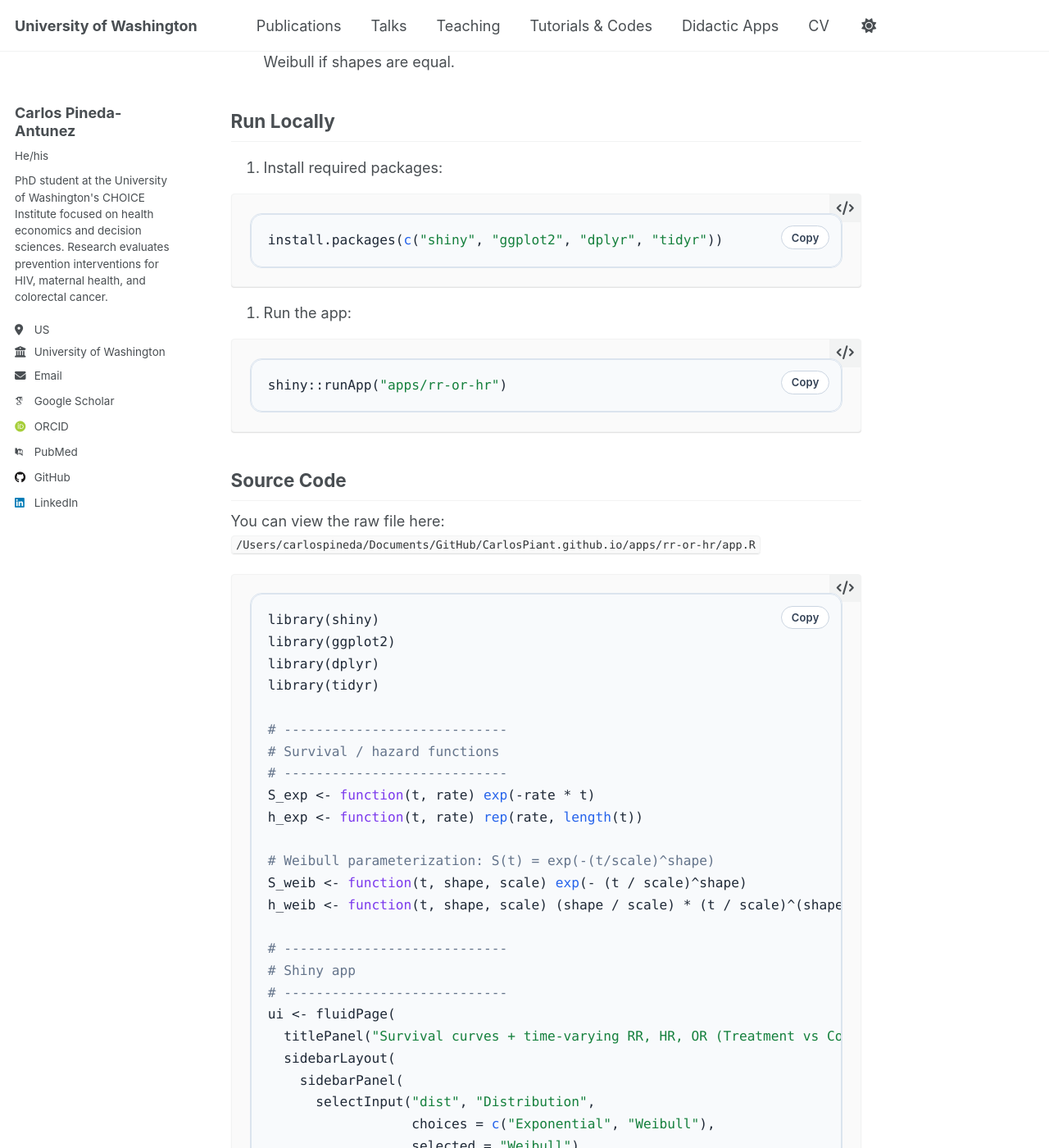
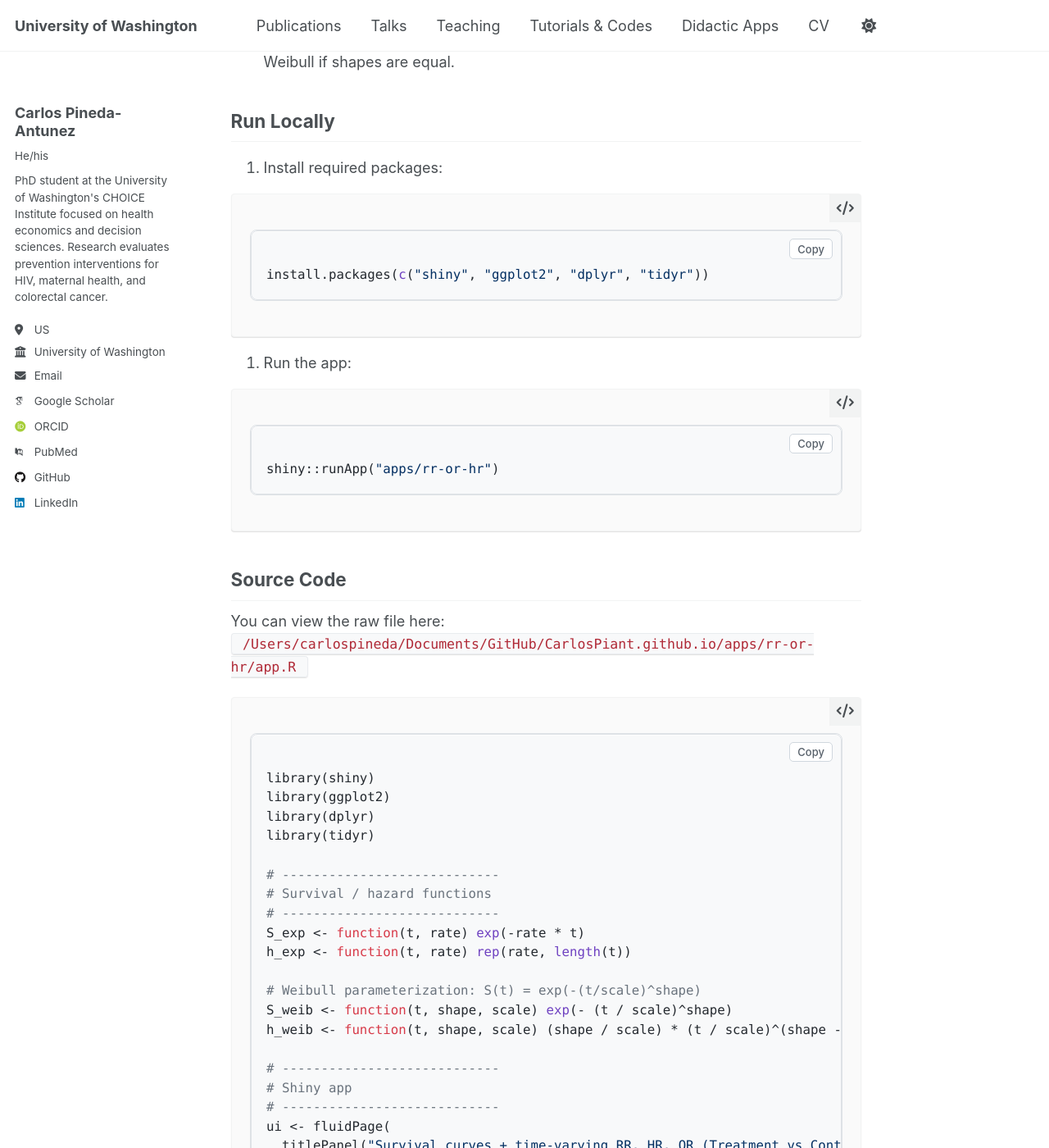
Before and after one commit to CarlosPiant/CarlosPiant.github.io, a Jekyll site: the page built from _apps/rr-or-hr.md, in a window 1280 px wide and 1400 px high, scrolled down 1787 px. Shown: the whole window at 82% size. Built offline with Jekyll 4.4.1, drawn with Linux system fonts in a browser that asks for light colours; some web fonts are replaced; a script that is not in the unit is left out; some of the changed text lies outside the part shown.

Commit message:
Update tutorials.scss

```diff
--- a/_sass/layout/tutorials.scss
+++ b/_sass/layout/tutorials.scss
@@ -126,47 +126,60 @@
 .page__content div.sourceCode {
   position: relative;
   overflow: auto;
-  border: 1px solid #dbe4ee;
-  border-radius: 14px;
-  background: #f8fafc;
+  margin: 1.15rem 0;
+  border: 1px solid #dee2e6;
+  border-radius: 8px;
+  background: #f8f9fa;
+  box-shadow: inset 0 1px 0 rgba(255, 255, 255, 0.7);
 }
 
 .page__content pre.sourceCode {
   margin: 0;
-  padding: 1rem 1.1rem;
+  padding: 2.25rem 1rem 1rem;
   background: transparent;
-  color: #1f2937;
-  font-size: 0.9rem;
-  line-height: 1.65;
+  color: #212529;
+  font-size: 0.875rem;
+  line-height: 1.5;
   overflow: auto;
 }
 
 .page__content code.sourceCode {
   display: block;
   min-width: max-content;
-  font-family: "SFMono-Regular", "Menlo", "Consolas", monospace;
+  font-family: ui-monospace, "SFMono-Regular", "SF Mono", Menlo, Consolas, "Liberation Mono", monospace;
 }
 
 .page__content .highlighter-rouge .highlight {
   position: relative;
   overflow: auto;
-  border: 1px solid #dbe4ee;
-  border-radius: 14px;
-  background: #f8fafc;
+  margin: 1.15rem 0;
+  border: 1px solid #dee2e6;
+  border-radius: 8px;
+  background: #f8f9fa;
+  box-shadow: inset 0 1px 0 rgba(255, 255, 255, 0.7);
 }
 
 .page__content .highlighter-rouge pre.highlight {
   margin: 0;
-  padding: 1rem 1.1rem;
+  padding: 2.25rem 1rem 1rem;
   background: transparent;
-  color: #1f2937;
-  font-size: 0.9rem;
-  line-height: 1.65;
+  color: #212529;
+  font-size: 0.875rem;
+  line-height: 1.5;
   overflow: auto;
 }
 
 .page__content .highlighter-rouge code {
-  font-family: "SFMono-Regular", "Menlo", "Consolas", monospace;
+  font-family: ui-monospace, "SFMono-Regular", "SF Mono", Menlo, Consolas, "Liberation Mono", monospace;
+}
+
+.page__content :not(pre) > code {
+  padding: 0.15rem 0.38rem;
+  border: 1px solid #e9ecef;
+  border-radius: 4px;
+  background: #f8f9fa;
+  color: #b02a37;
+  font-size: 0.92em;
 }
 
 .page__content pre.sourceCode > code > span {
@@ -179,30 +192,29 @@
 
 .page__content .code-copy-button {
   position: absolute;
-  top: 0.8rem;
-  right: 0.8rem;
-  padding: 0.3rem 0.65rem;
-  border: 1px solid #cbd5e1;
-  border-radius: 999px;
+  top: 0.55rem;
+  right: 0.6rem;
+  padding: 0.18rem 0.5rem;
+  border: 1px solid #d0d7de;
+  border-radius: 5px;
   background: #ffffff;
-  color: #334155;
+  color: #57606a;
   font-size: 0.72rem;
-  font-weight: 600;
-  letter-spacing: 0.02em;
+  font-weight: 500;
   cursor: pointer;
   transition: background 0.2s ease, color 0.2s ease, border-color 0.2s ease;
 }
 
 .page__content .code-copy-button:hover,
 .page__content .code-copy-button:focus {
-  background: #eef2f7;
-  border-color: #94a3b8;
-  color: #0f172a;
+  background: #f3f4f6;
+  border-color: #afb8c1;
+  color: #24292f;
 }
 
 .page__content .code-copy-button.is-copied {
-  background: #0f766e;
-  border-color: #0f766e;
+  background: #2da44e;
+  border-color: #2da44e;
   color: #ffffff;
 }
 
@@ -214,9 +226,9 @@
 .page__content .cell-output-stdout {
   margin-top: 0.75rem;
   padding: 1rem;
-  border: 1px solid #e2e8f0;
-  border-radius: 14px;
-  background: #f8fafc;
+  border: 1px solid #e9ecef;
+  border-radius: 8px;
+  background: #ffffff;
   overflow-x: auto;
 }
 
@@ -235,51 +247,51 @@
 .page__content code span.co,
 .page__content code span.do,
 .page__content code span.cv {
-  color: #64748b;
+  color: #6a737d;
 }
 
 .page__content code span.at,
 .page__content code span.ot {
-  color: #b45309;
+  color: #d73a49;
 }
 
 .page__content code span.bn,
 .page__content code span.dv,
 .page__content code span.fl,
 .page__content code span.in {
-  color: #0f766e;
+  color: #005cc5;
 }
 
 .page__content code span.cf,
 .page__content code span.kw {
-  color: #7c3aed;
+  color: #d73a49;
 }
 
 .page__content code span.cn,
 .page__content code span.op,
 .page__content code span.sc {
-  color: #1f2937;
+  color: #24292f;
 }
 
 .page__content code span.fu {
-  color: #2563eb;
+  color: #6f42c1;
 }
 
 .page__content code span.st,
 .page__content code span.vs {
-  color: #15803d;
+  color: #032f62;
 }
 
 .page__content code span.va,
 .page__content code span.im {
-  color: #1f2937;
+  color: #24292f;
 }
 
 .page__content .highlight .c,
 .page__content .highlight .c1,
 .page__content .highlight .cm,
 .page__content .highlight .cp {
-  color: #64748b;
+  color: #6a737d;
 }
 
 .page__content .highlight .k,
@@ -287,24 +299,24 @@
 .page__content .highlight .kn,
 .page__content .highlight .kp,
 .page__content .highlight .kr {
-  color: #7c3aed;
+  color: #d73a49;
 }
 
 .page__content .highlight .mi,
 .page__content .highlight .mf,
 .page__content .highlight .il {
-  color: #0f766e;
+  color: #005cc5;
 }
 
 .page__content .highlight .s,
 .page__content .highlight .s1,
 .page__content .highlight .s2 {
-  color: #15803d;
+  color: #032f62;
 }
 
 .page__content .highlight .nf,
 .page__content .highlight .nb {
-  color: #2563eb;
+  color: #6f42c1;
 }
 
 .page__content .highlight .n,
@@ -312,7 +324,7 @@
 .page__content .highlight .na,
 .page__content .highlight .o,
 .page__content .highlight .p {
-  color: #1f2937;
+  color: #24292f;
 }
 
 .page__related--tutorials .tutorial-related-grid {
```
